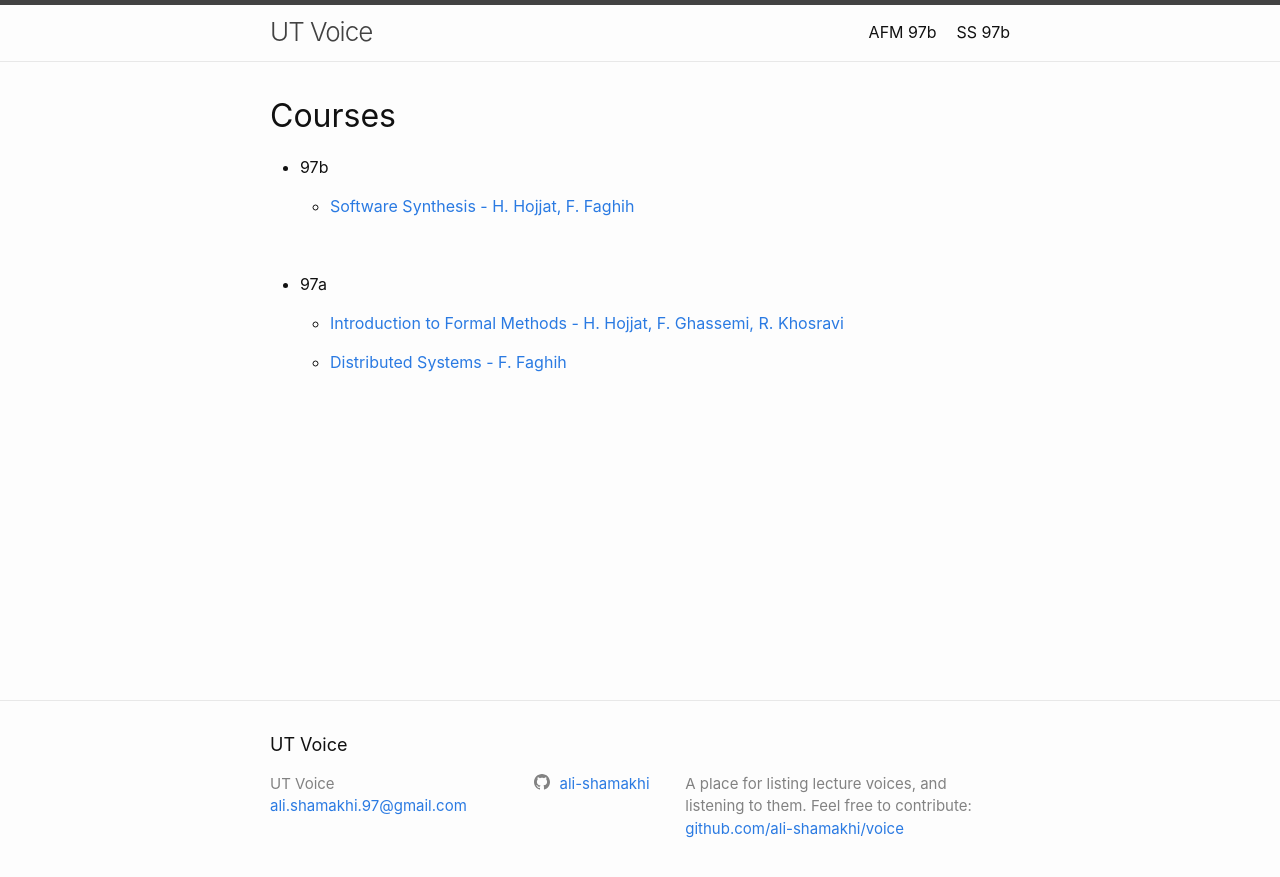
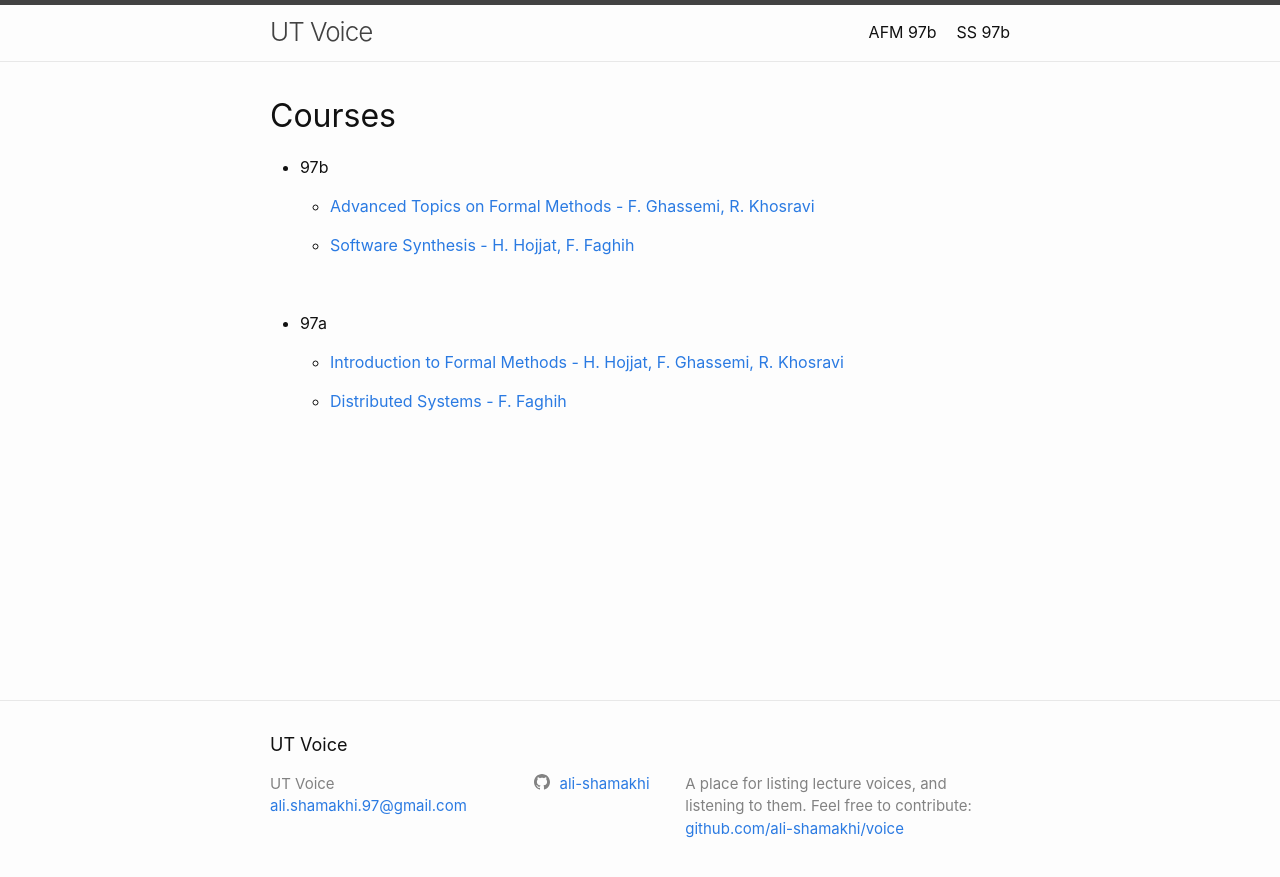
Before and after one commit to ali-shamakhi/voice, a Jekyll site: the page built from index.md, in a window 1280 px wide. Shown: the top 877 px of the page. Built offline with Jekyll 4.4.1, drawn with Linux system fonts in a browser that asks for light colours.

Commit message:
added AFM97b to courses list

```diff
--- a/index.md
+++ b/index.md
@@ -4,6 +4,8 @@ title: Courses
 ---
 
 + 97b
+
+	- [Advanced Topics on Formal Methods - F. Ghassemi, R. Khosravi]({{ site.baseurl }}/AFM97b)
 
 	- [Software Synthesis - H. Hojjat, F. Faghih]({{ site.baseurl }}/SS97b)
 
```
